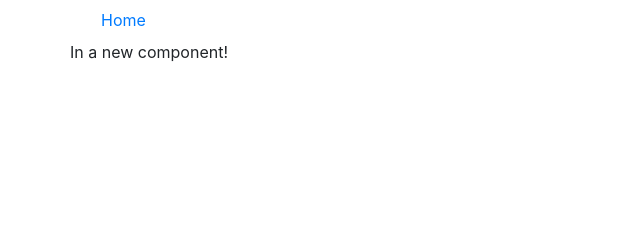
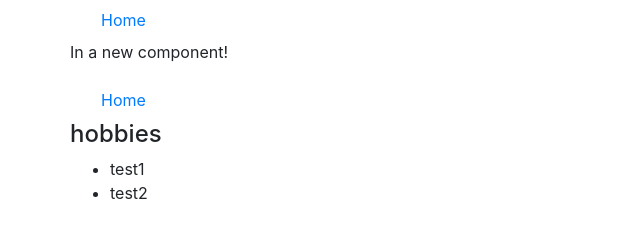
Before and after one commit to ralliet/react-app, a React app: page / in a window 1280 px wide. Shown: the whole page, without its empty margins (0-640 px from the left). Built offline with nearby package versions, Linux system fonts and the light colour scheme.

Commit message:
development mode + pass props

```diff
--- a/package.json
+++ b/package.json
@@ -5,8 +5,8 @@
   "main": "index.js",
   "scripts": {
     "start": "npm run build",
-    "build": "webpack -d && copy src\\index.html dist\\index.html && webpack-dev-server --content-base src\\ --inline --hot",
-    "build:prod": "webpack -p && copy src\\index.html dist\\index.html"
+    "build": "webpack --mode development && copy src\\index.html dist\\index.html && webpack-dev-server --content-base src\\ ",
+    "build:prod": "webpack --mode production && copy src\\index.html dist\\index.html"
   },
   "author": "",
   "license": "ISC",
--- a/src/app/components/Home.js
+++ b/src/app/components/Home.js
@@ -1,4 +1,6 @@
 import React from 'react';
+import PropTypes from 'prop-types';
+
 
 export class Home extends React.Component {
 
@@ -7,7 +9,20 @@ export class Home extends React.Component {
         return(
             <div>
                 <p>In a new component!</p>
+                { this.props.children }
+                <div>
+                    <h4>hobbies</h4>
+                    <ul>
+                        {this.props.hobbies.map((hobby,i) => <li key={i}>{ hobby }</li>)}
+                    </ul>
+                </div>
             </div>
         );
     }
 }
+
+Home.propTypes = {
+    name: PropTypes.string,
+    hobbies: PropTypes.array,
+    children: PropTypes.element.isRequired
+};
--- a/src/app/index.js
+++ b/src/app/index.js
@@ -5,8 +5,10 @@ import { Header } from './components/Header';
 import { Home } from './components/Home';
 
 class App extends React.Component {
+
     render() {
-       return(
+        let hobbies= ['test1','test2'];
+        return(
             <div className="container">
                 <div className="row">
                     <div className="col-xs-10 col-xs-offset-1">
@@ -15,7 +17,9 @@ class App extends React.Component {
                 </div>
                 <div className="row">
                     <div className="col-xs-10 col-xs-offset-1">
-                        <Home/>
+                        <Home name='teqsdqsdst' hobbies={ hobbies }>
+                            <Header/>
+                        </Home>
                     </div>
                 </div>
             </div>
--- a/webpack.config.js
+++ b/webpack.config.js
@@ -5,6 +5,7 @@ var DIST_DIR = path.resolve(__dirname,'dist');
 var SRC_DIR = path.resolve(__dirname,'src');
 
 var config = {
+    mode: 'development',
     entry: SRC_DIR + "/app/index.js",
     output: {
         path: DIST_DIR + "/app",
@@ -17,6 +18,7 @@ var config = {
                 test:/\.js?/,
                 include: SRC_DIR,
                 loader: "babel-loader",
+                exclude: /node_modules/,
                 query: {
                     presets: ['react','es2015','stage-2']
                 }
```
Also changed, not shown: dist/index.html, 1 other file.
